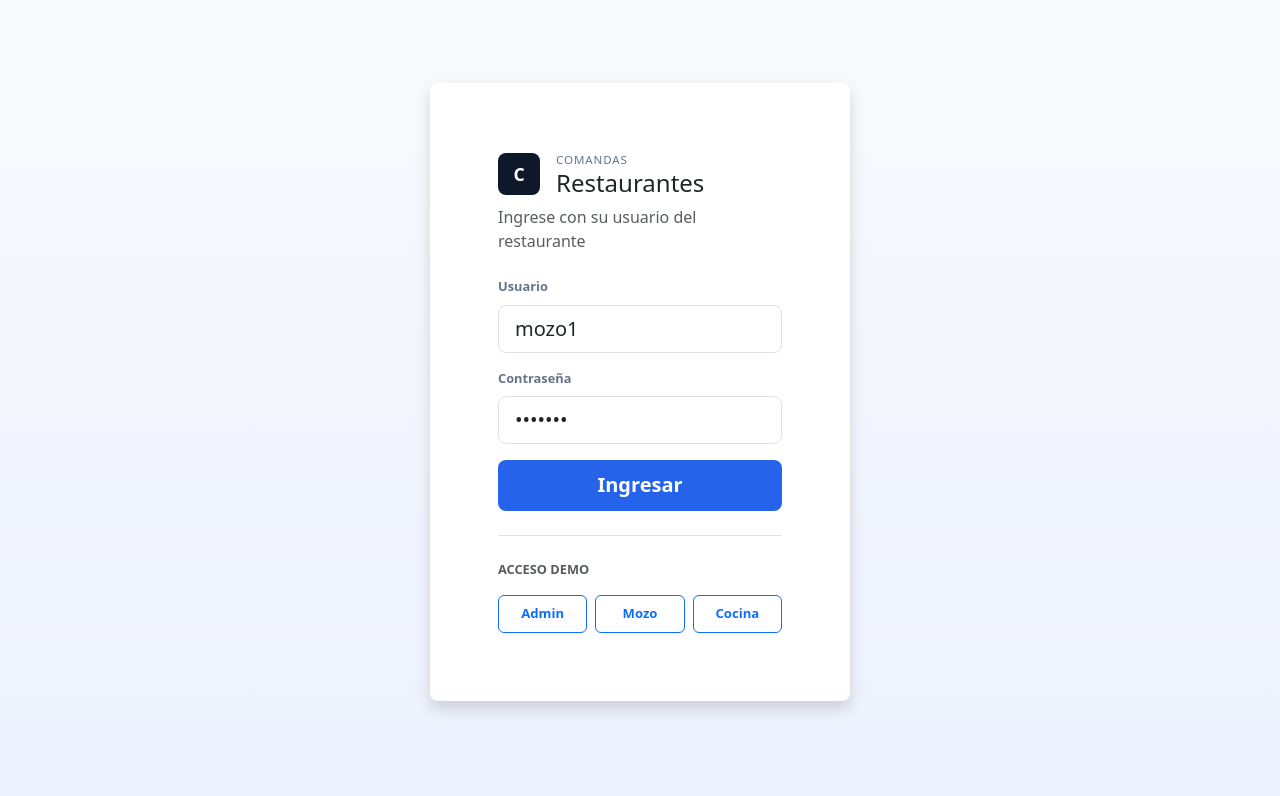
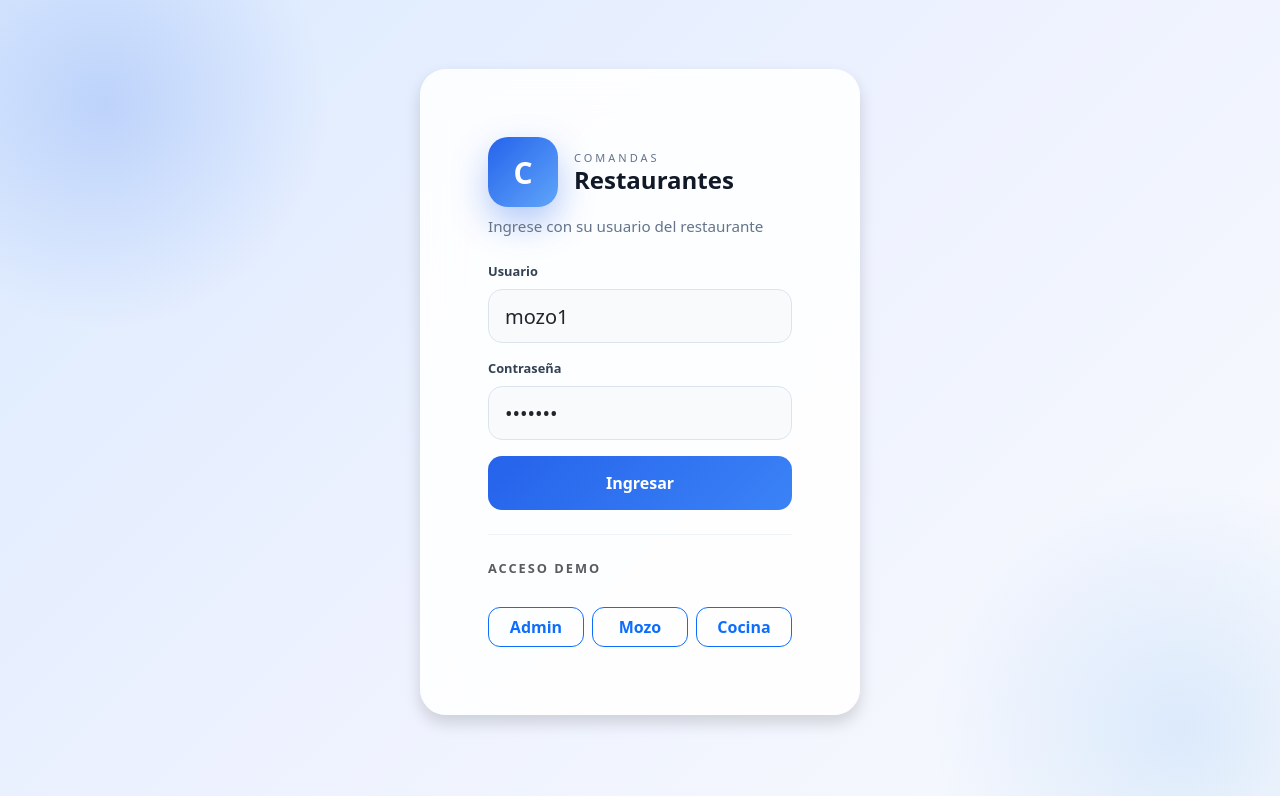
Before and after one commit to luis9860/spring-cloud-demo, an Angular app in the folder 07-frontend-comandas/: page /login in a window 1280 px wide. Shown: the top 796 px of the page. Built offline with nearby package versions, Linux system fonts and the light colour scheme.

Commit message:
ui: rediseño pantalla login moderna

```diff
--- a/07-frontend-comandas/src/app/pages/login/login.component.css
+++ b/07-frontend-comandas/src/app/pages/login/login.component.css
@@ -1,42 +1,375 @@
-.login-page {
-  position: relative;
-  overflow-x: hidden;
+:root{
+
+  --primary:#2563eb;
+  --primary2:#60a5fa;
+
+  --dark:#0f172a;
+
+  --radius:22px;
+
 }
 
-.login-bg {
-  position: absolute;
-  inset: 0;
-  background: linear-gradient(180deg, #f8fafc 0%, #eef2ff 100%);
-  z-index: 0;
+body{
+
+  margin:0;
+
+  font-family:
+    "Segoe UI",
+    system-ui,
+    sans-serif;
+
 }
 
-.login-panel {
-  position: relative;
-  z-index: 1;
-  max-width: 420px;
+/*======================================
+FONDO
+======================================*/
+
+.login-page{
+
+  position:relative;
+
+  overflow:hidden;
+
+  background:
+    linear-gradient(
+      135deg,
+      #dbeafe,
+      #eef2ff,
+      #f8fafc);
+
 }
 
-.login-brand p {
-  font-size: 0.72rem;
-  text-transform: uppercase;
-  letter-spacing: 0.08em;
-  color: var(--muted);
+.login-bg{
+
+  position:absolute;
+
+  inset:0;
+
+  overflow:hidden;
+
 }
 
-.demo-chip {
-  font-size: 0.82rem;
-  font-weight: 700;
-  margin: 0;
+.login-bg::before{
+
+  content:"";
+
+  position:absolute;
+
+  width:450px;
+
+  height:450px;
+
+  background:
+
+    radial-gradient(
+      circle,
+      rgba(37,99,235,.18),
+      transparent 70%);
+
+  top:-120px;
+
+  left:-120px;
+
 }
 
-.touch-target {
-  min-height: 44px;
+.login-bg::after{
+
+  content:"";
+
+  position:absolute;
+
+  width:500px;
+
+  height:500px;
+
+  background:
+
+    radial-gradient(
+      circle,
+      rgba(96,165,250,.18),
+      transparent 70%);
+
+  bottom:-180px;
+
+  right:-150px;
+
 }
 
-.touch-target-sm {
-  min-height: 38px;
+/*======================================
+LOGIN
+======================================*/
+
+.login-panel{
+
+  position:relative;
+
+  z-index:5;
+
+  width:100%;
+
+  max-width:440px;
+
+  border:none;
+
+  border-radius:26px;
+
+  background:
+    rgba(255,255,255,.88);
+
+  backdrop-filter:blur(18px);
+
+  box-shadow:
+
+    0 25px 60px rgba(15,23,42,.15);
+
 }
 
-.min-w-0 {
-  min-width: 0;
+.card-body{
+
+  padding:45px;
+
 }
+
+/*======================================
+LOGO
+======================================*/
+
+.app-logo{
+
+  width:70px;
+
+  height:70px;
+
+  border-radius:20px;
+
+  display:flex;
+
+  align-items:center;
+
+  justify-content:center;
+
+  font-size:30px;
+
+  font-weight:bold;
+
+  color:white;
+
+  background:
+
+    linear-gradient(
+      135deg,
+      #2563eb,
+      #60a5fa);
+
+  box-shadow:
+
+    0 15px 35px rgba(37,99,235,.35);
+
+}
+
+.login-brand h1{
+
+  font-weight:700;
+
+  color:#111827;
+
+}
+
+.login-brand p{
+
+  color:#64748b;
+
+  text-transform:uppercase;
+
+  letter-spacing:3px;
+
+  font-size:11px;
+
+}
+
+/*======================================
+SUBTITULO
+======================================*/
+
+.login-sub{
+
+  font-size:.95rem;
+
+  color:#64748b !important;
+
+}
+
+/*======================================
+INPUTS
+======================================*/
+
+.form-control{
+
+  height:54px;
+
+  border-radius:14px;
+
+  border:1px solid #dbe4ef;
+
+  background:#f8fafc;
+
+  transition:.25s;
+
+}
+
+.form-control:focus{
+
+  background:white;
+
+  border-color:#2563eb;
+
+  box-shadow:
+
+    0 0 0 5px rgba(37,99,235,.12);
+
+}
+
+/*======================================
+BOTON
+======================================*/
+
+.btn-primary{
+
+  height:54px;
+
+  border:none;
+
+  border-radius:14px;
+
+  font-weight:700;
+
+  font-size:16px;
+
+  background:
+
+    linear-gradient(
+      135deg,
+      #2563eb,
+      #3b82f6);
+
+  transition:.3s;
+
+}
+
+.btn-primary:hover{
+
+  transform:translateY(-3px);
+
+  box-shadow:
+
+    0 18px 35px rgba(37,99,235,.35);
+
+}
+
+/*======================================
+USUARIOS DEMO
+======================================*/
+
+.demo-users{
+
+  border-top:1px solid #edf2f7 !important;
+
+}
+
+.demo-label{
+
+  letter-spacing:2px;
+
+}
+
+.demo-chip{
+
+  border-radius:12px;
+
+  font-weight:600;
+
+  transition:.25s;
+
+}
+
+.demo-chip:hover{
+
+  background:#2563eb;
+
+  color:white;
+
+  transform:translateY(-2px);
+
+}
+
+/*======================================
+ALERTAS
+======================================*/
+
+.alert{
+
+  border:none;
+
+  border-radius:14px;
+
+}
+
+/*======================================
+TEXTOS
+======================================*/
+
+label{
+
+  color:#334155;
+
+}
+
+.touch-target{
+
+  min-height:46px;
+
+}
+
+.touch-target-sm{
+
+  min-height:40px;
+
+}
+
+.min-w-0{
+
+  min-width:0;
+
+}
+
+/*======================================
+RESPONSIVE
+======================================*/
+
+@media(max-width:576px){
+
+  .login-panel{
+
+    margin:15px;
+
+    border-radius:20px;
+
+  }
+
+  .card-body{
+
+    padding:30px;
+
+  }
+
+  .app-logo{
+
+    width:60px;
+
+    height:60px;
+
+    font-size:26px;
+
+  }
+
+}
```
